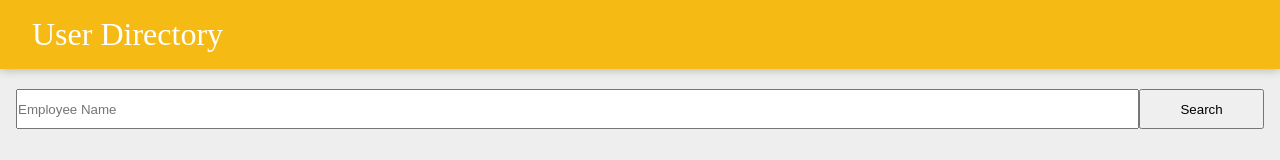
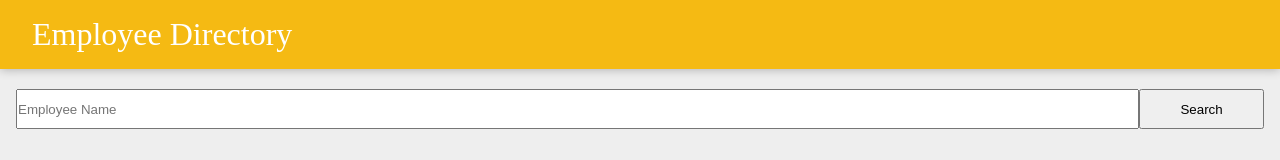
Before and after one commit to rosajen27/employee-directory, a React (Create React App) app: page / in a window 1280 px wide. Shown: the top 160 px of the page. Built offline with nearby package versions, Linux system fonts and the light colour scheme; a web font is replaced by a local one.

Commit message:
Start with create-react-app

```diff
--- a/public/index.html
+++ b/public/index.html
@@ -1,7 +1,7 @@
 <!DOCTYPE html>
 <html lang="en">
   <head>
-    <title>User Directory</title>
+    <title>Employee Directory</title>
 
     <meta charset="utf-8" />
     <meta name="viewport" content="width=device-width, initial-scale=1" />
--- a/src/components/Header.js
+++ b/src/components/Header.js
@@ -2,7 +2,7 @@ import React from "react";
 
 function Header() {
   return <header>
-    <h1>User Directory</h1>
+    <h1>Employee Directory</h1>
   </header>
 }
 
```
Also changed, not shown: package.json (+3 -17 lines), 1 other file (tests, documents, lock files or other folders).
